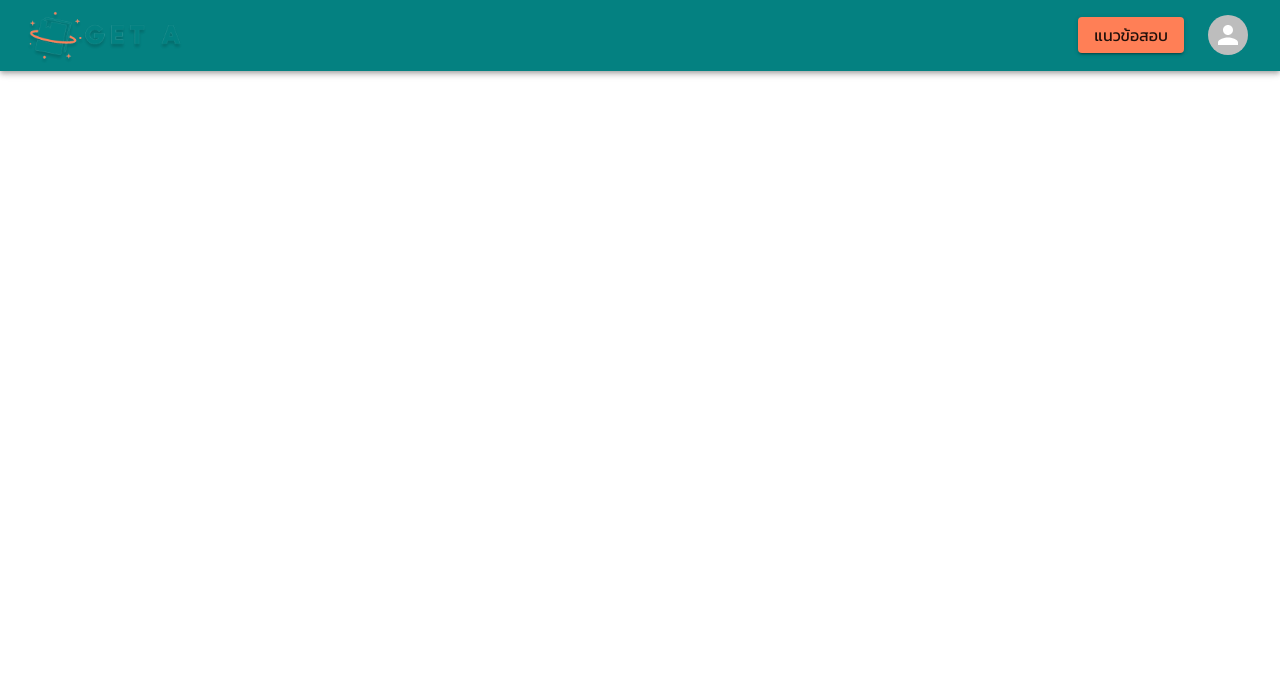
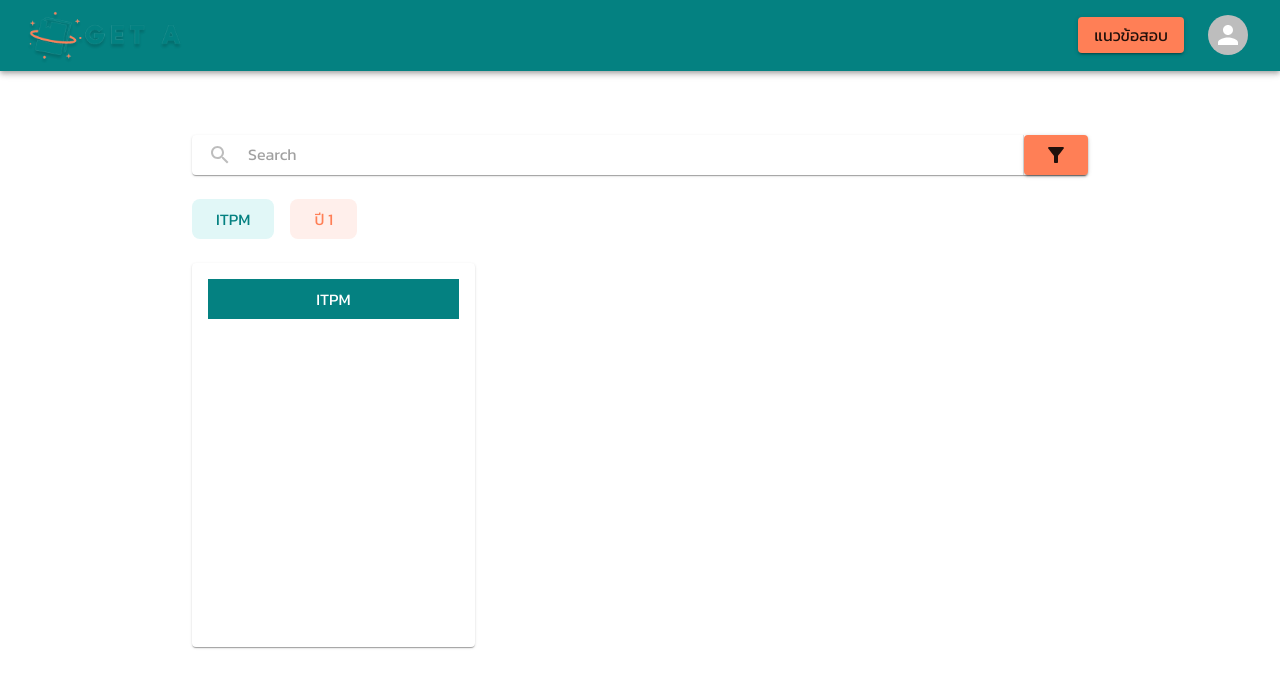
Before and after one commit to 63070054/GetA, a Next.js app in the folder frontend/: page /guideline in a window 1280 px wide. Shown: the top 688 px of the page. Built offline with nearby package versions, Linux system fonts and the light colour scheme.

Commit message:
Add Card

```diff
--- a/frontend/package.json
+++ b/frontend/package.json
@@ -16,7 +16,7 @@
     "@mui/system": "^5.11.14",
     "@types/js-cookie": "^3.0.3",
     "@types/node": "^18.15.5",
-    "@types/react": "^18.0.28",
+    "@types/react": "^18.0.29",
     "@types/react-dom": "^18.0.11",
     "autoprefixer": "^10.4.14",
     "axios": "^1.3.4",
@@ -24,7 +24,7 @@
     "next": "13.2.4",
     "next-google-fonts": "^2.2.0",
     "postcss": "^8.4.21",
-    "react": "18.2.0",
+    "react": "^18.2.0",
     "react-dom": "18.2.0",
     "tailwindcss": "^3.2.7",
     "typescript": "5.0.2"
--- /dev/null
+++ b/frontend/src/components/Card/GuidelineCard.tsx
@@ -0,0 +1,21 @@
+import { Button, Card, CardActions, CardContent, CardMedia, Fab, Typography } from "@mui/material"
+import AddIcon from '@mui/icons-material/Add';
+import React from "react";
+
+const GuidelineCard = () => {
+    return (
+        <div>
+            <Card className="todolistCard max-w-xs h-96 rounded-lg">
+                <CardContent className="p-0">
+                    <Typography className="todolistTitle p-2" gutterBottom component="div">
+                        ITPM
+                    </Typography>
+                </CardContent>
+                <CardActions className="flex justify-end items-end">
+                </CardActions>
+            </Card>
+        </div>
+    );
+};
+
+export default GuidelineCard;
--- a/frontend/src/components/TodolistCard/index.tsx
+++ b/frontend/src/components/Card/TodolistCard.tsx
@@ -3,7 +3,6 @@ import AddIcon from '@mui/icons-material/Add';
 import Task from "../Task";
 import Divider from '@mui/material/Divider';
 import React from "react";
-import FilterModal from "../Modal/FilterModal";
 import AddTaskModal from "../Modal/AddTaskModal";
 
 const TodolistCard = ({ date, tasks }: TodolistCard) => {
@@ -17,11 +16,10 @@ const TodolistCard = ({ date, tasks }: TodolistCard) => {
                 }
                 return task;
             });
-
             return updatedTasks;
         });
     };
-    const clostModal = () => {
+    const closeModal = () => {
         setOpen(open);
     }
     return (
--- a/frontend/src/pages/guideline/index.tsx
+++ b/frontend/src/pages/guideline/index.tsx
@@ -1,7 +1,23 @@
+import GuidelineCard from "@/components/Card/GuidelineCard";
+import ShowFilterSelected from "@/components/Filter/ShowFilterSelected";
+import SearchInputWithFilter from "@/components/Input/SearchInputWithFilter";
+import FilterModal from "@/components/Modal/FilterModal";
+import { useState } from 'react';
+
 const index = () => {
+    const [filterCourses, setFilterCourses] = useState<CourseType[]>(["ITPM"])
+    const [filterYears, setFilterYears] = useState<YearType[]>(["ปี 1"])
+    const [searchInput, setSearchInput] = useState<string>("")
+    const [openModal, setOpenModal] = useState<boolean>(false)
+
     return (
-        <div>
-
+        <div className="flex flex-col gap-6 w-full">
+            <SearchInputWithFilter {...{ filterCourses, filterYears, searchInput, setFilterCourses, setFilterYears, setSearchInput }} setOpenFilterModal={setOpenModal} />
+            <ShowFilterSelected courses={filterCourses} years={filterYears} />
+            <div className="grid md:grid-cols-3 grid-cols-1 gap-6">
+                <GuidelineCard></GuidelineCard>
+            </div>
+            <FilterModal {...{ openModal, setOpenModal, filterCourses, setFilterCourses, filterYears, setFilterYears }} />
         </div>
     );
 };
--- a/frontend/src/pages/todolist/index.tsx
+++ b/frontend/src/pages/todolist/index.tsx
@@ -1,5 +1,5 @@
 import AddTodoCardButton from "@/components/Button/AddTodoCardButton";
-import TodolistCard from "@/components/TodolistCard";
+import TodolistCard from "@/components/Card/TodolistCard";
 const index = () => {
 
     const tasks: Task[] = [{id:1, status: false, title: "Do HomeWork" },
```
Also changed, not shown: frontend/src/global.d.ts (+7 -0 lines), 1 other file (tests, documents, lock files or other folders).
